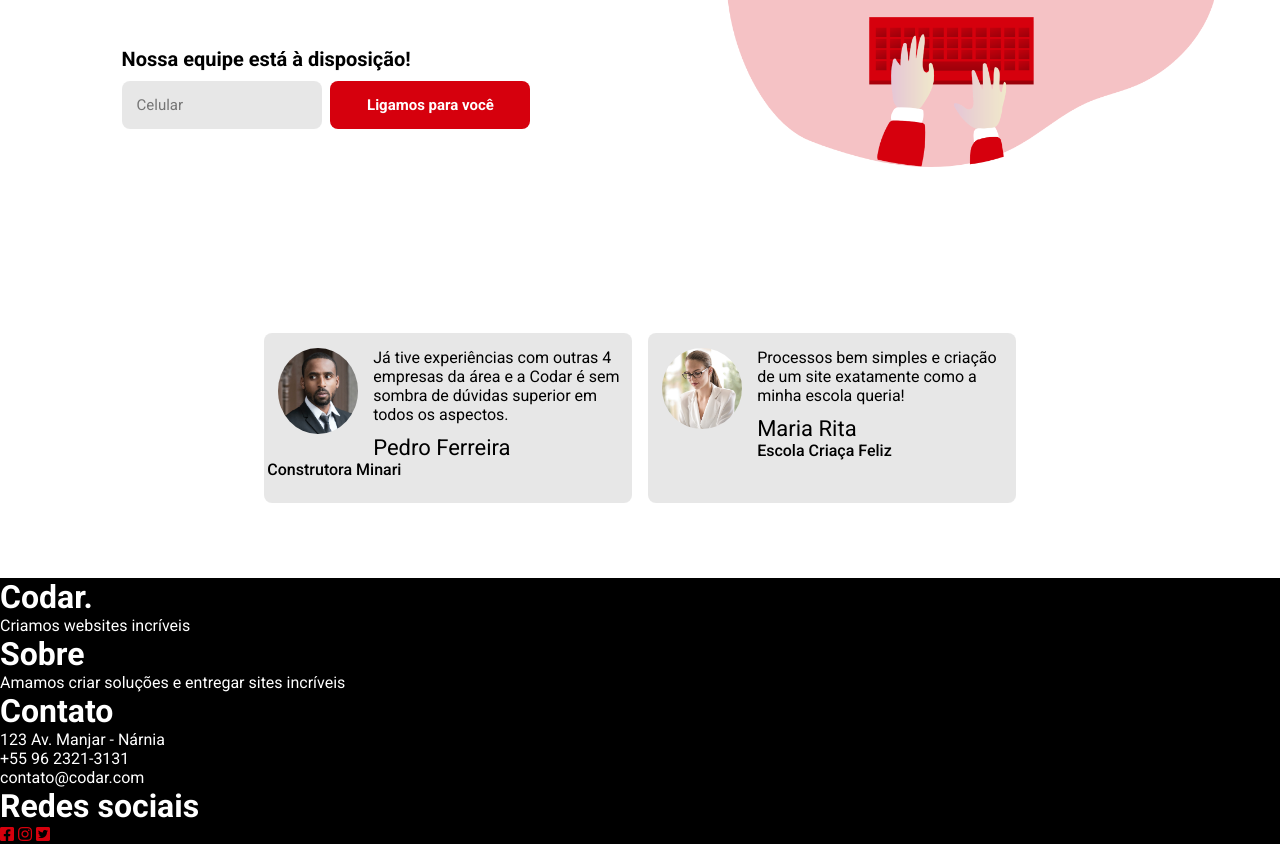
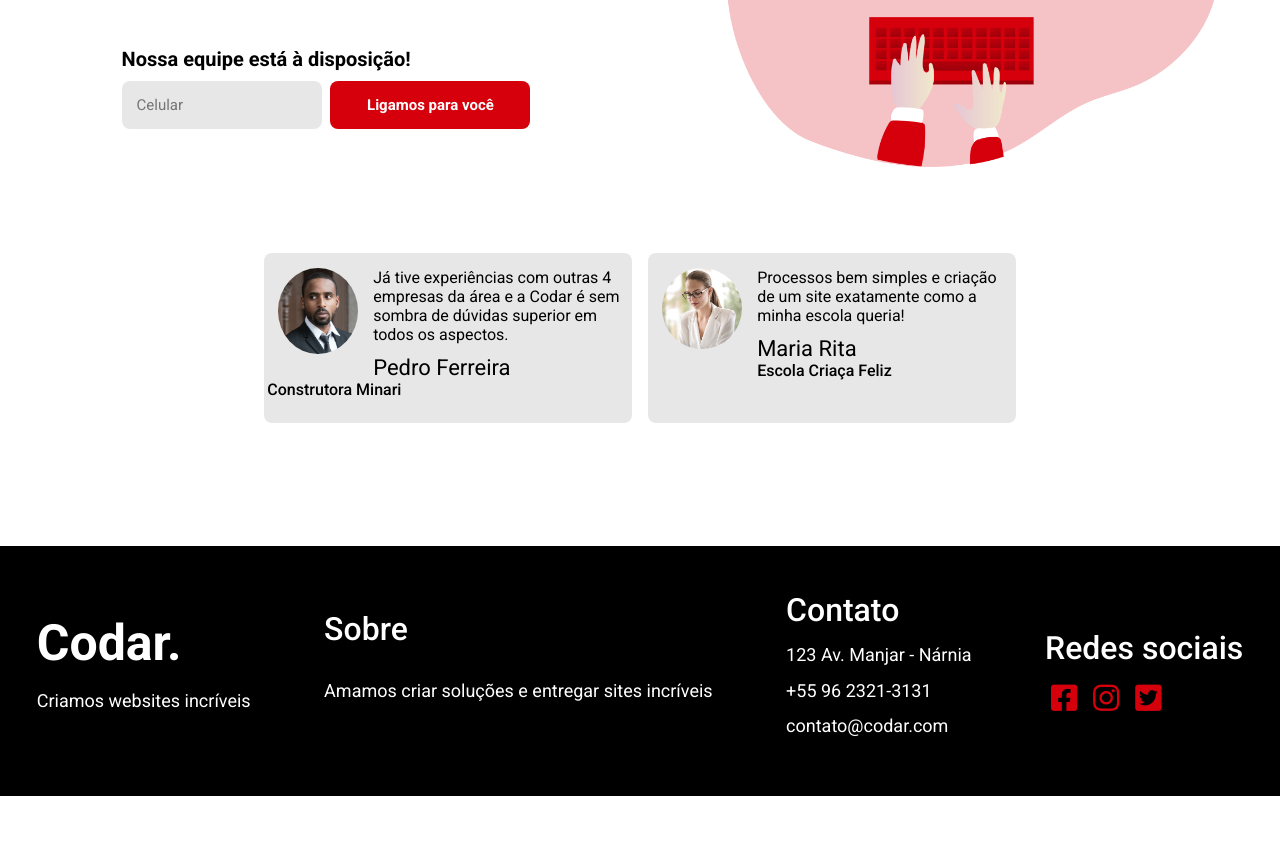
Before and after one commit to andreluas/codar, a plain HTML site: page src/index.html in a window 1280 px wide. Shown: the part 1122-1966 px from the top of the page. After the commit the page ends 1918 px from the top, so only its background shows below. Drawn offline with Linux system fonts and the light colour scheme.

Commit message:
styles second-section and footer

```diff
--- a/src/scss/style.scss
+++ b/src/scss/style.scss
@@ -6,6 +6,11 @@
     list-style: none;
     text-decoration: none;
     font-family: 'Roboto', sans-serif;
+}
+
+img {
+    display: block;
+    width: 500px;
 }
 
 $black: #000000;
@@ -171,8 +176,8 @@ main {
     display: flex;
     justify-content: center;
     align-items: center;
-    margin: 0 20%;
-    height: 40vh;
+    margin: 0 20% 10% 20%;
+    height: 20vh;
 
     .content-description {
         background-color: rgba(184, 184, 184, 0.336);
@@ -220,29 +225,51 @@ main {
 
 footer {
     background-color: $black;
+    height: 250px;
+    display: flex;
+    align-items: center;
+    justify-content: space-around;
+
+    h1, p {
+        margin-bottom: 8%;
+    }
+
+    p {
+        font-size: 18px;
+    }
+
+    i {
+        margin: 0 3%;
+        font-size: 30px;
+        cursor: pointer;
+    }
 
     .footer-code {
         color: white;
+
+        h1 {
+            font-size: 50px;
+        }
     }
 
     .footer-about {
-        @extend .footer-code;
+        color: white;
+
+        h1 {
+            font: 15px;
+            font-weight: 500;
+        }
     }
 
     .footer-contact {
-        @extend .footer-code;
+        @extend .footer-about;
     }
 
     .footer-socialmedia {
-        @extend .footer-code;
+        @extend .footer-about;
 
         .media {
             color: $red;
         }
     }
 }
-
-img {
-    display: block;
-    width: 500px;
-}
```
Also changed, not shown: src/css/style.css, 1 other file.
